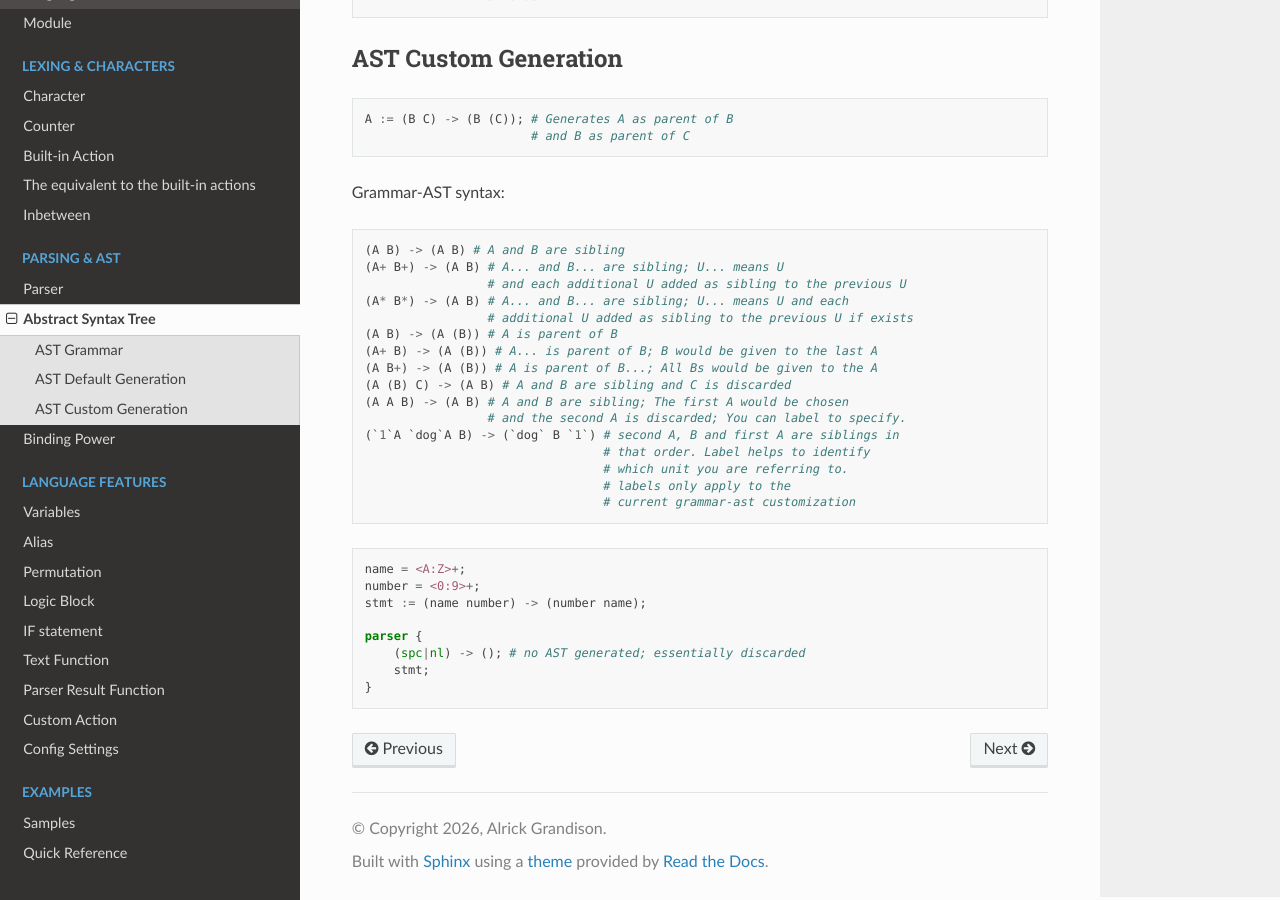
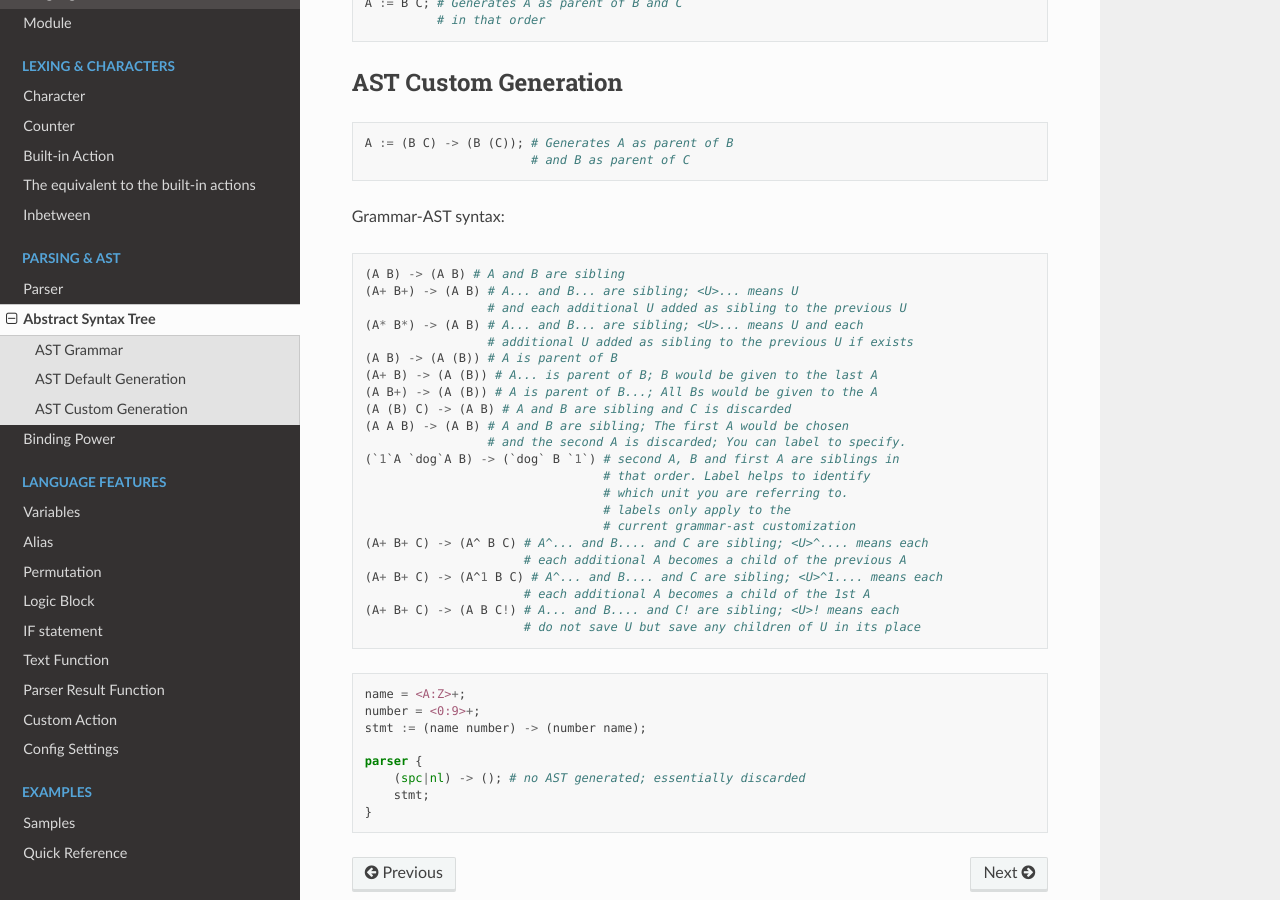
Before and after one commit to Algodal/Algodal_Parser_Machine_Manual, a Sphinx documentation site: the page built from manual/source/abstract_syntax_tree.md, in a window 1280 px wide and 900 px high, scrolled down 708 px. Built offline with Sphinx 7.4.7 and the Read the Docs theme 3.1.0, drawn with Linux system fonts in a browser that asks for light colours; some of the changed text lies outside the part shown.

Commit message:
update ast

````diff
--- a/manual/source/abstract_syntax_tree.md
+++ b/manual/source/abstract_syntax_tree.md
@@ -1,6 +1,6 @@
 # Abstract Syntax Tree
 
-The Abstract Syntax Tree (AST) is generated automatically for all syntac actions. How the AST is generated can be customized using the **AST grammar**.
+The Abstract Syntax Tree (AST) is generated automatically for all syntac actions. By default, all charseq and syntac in the grammar ends up in the AST. To customize the AST, the **AST grammar** is used.
 
 AST grammar are defined along side Action grammar using `->`. Both the AST and Action grammar is required to be contained in `()`.
 
@@ -34,9 +34,9 @@ A := (B C) -> (B (C)); # Generates A as parent of B
 Grammar-AST syntax:
 ```parser
 (A B) -> (A B) # A and B are sibling
-(A+ B+) -> (A B) # A... and B... are sibling; U... means U
+(A+ B+) -> (A B) # A... and B... are sibling; <U>... means U
                  # and each additional U added as sibling to the previous U
-(A* B*) -> (A B) # A... and B... are sibling; U... means U and each
+(A* B*) -> (A B) # A... and B... are sibling; <U>... means U and each
                  # additional U added as sibling to the previous U if exists
 (A B) -> (A (B)) # A is parent of B
 (A+ B) -> (A (B)) # A... is parent of B; B would be given to the last A
@@ -49,6 +49,12 @@ Grammar-AST syntax:
                                  # which unit you are referring to.
                                  # labels only apply to the
                                  # current grammar-ast customization
+(A+ B+ C) -> (A^ B C) # A^... and B.... and C are sibling; <U>^.... means each
+                      # each additional A becomes a child of the previous A
+(A+ B+ C) -> (A^1 B C) # A^... and B.... and C are sibling; <U>^1.... means each
+                      # each additional A becomes a child of the 1st A
+(A+ B+ C) -> (A B C!) # A... and B.... and C! are sibling; <U>! means each
+                      # do not save U but save any children of U in its place
 ```
 
 ```parser
````
